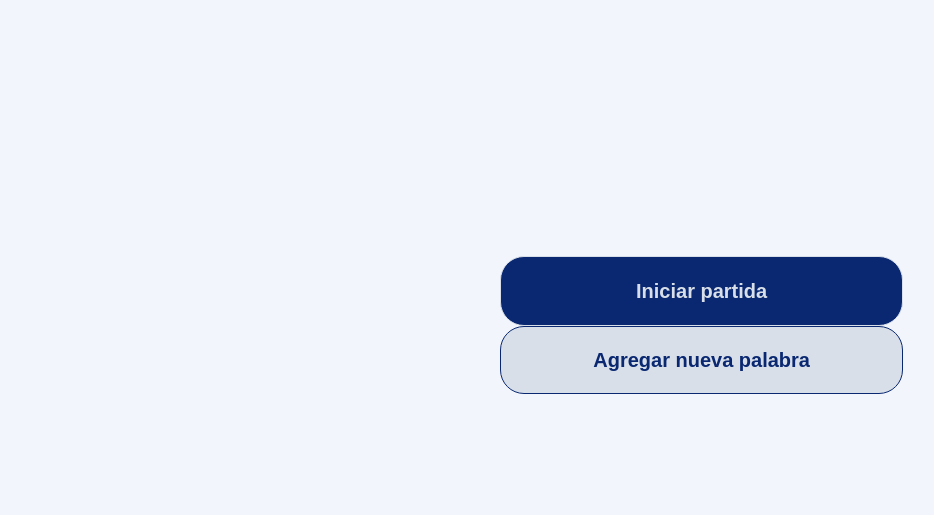
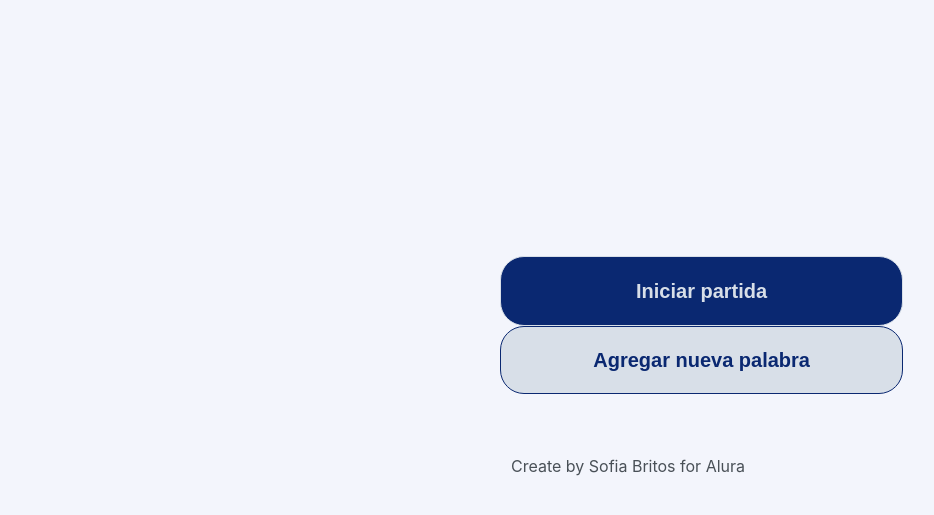
Before and after one commit to Sofii01/ChallengeJuegoAhorcado, a plain HTML site: page index.html in a window 1280 px wide. Shown: the part 115-630 px from the top of the page, without its empty margins (12-946 px from the left). Drawn offline with Linux system fonts and the light colour scheme.

Commit message:
agregue un rodapie con mi nombre

```diff
--- a/css/style.css
+++ b/css/style.css
@@ -106,3 +106,11 @@ button[disabled = disabled], button:disabled{
     gap: 10px;
     margin-left: 10%;
 }
+#firma{
+    position: relative;
+    top: 80%;
+    margin-top: 5%;
+    text-align: center;
+    font-family: 'Inter';
+    color: #495057;
+}
--- a/index.html
+++ b/index.html
@@ -56,7 +56,9 @@
         <script src="js/juegoAhorca.js"></script>
         <script src="js/dibujo.js"></script>
 
-
+        <footer>
+            <p id= "firma">Create by Sofia Britos for Alura</p>
+        </footer>
     </body>
 
 
```
